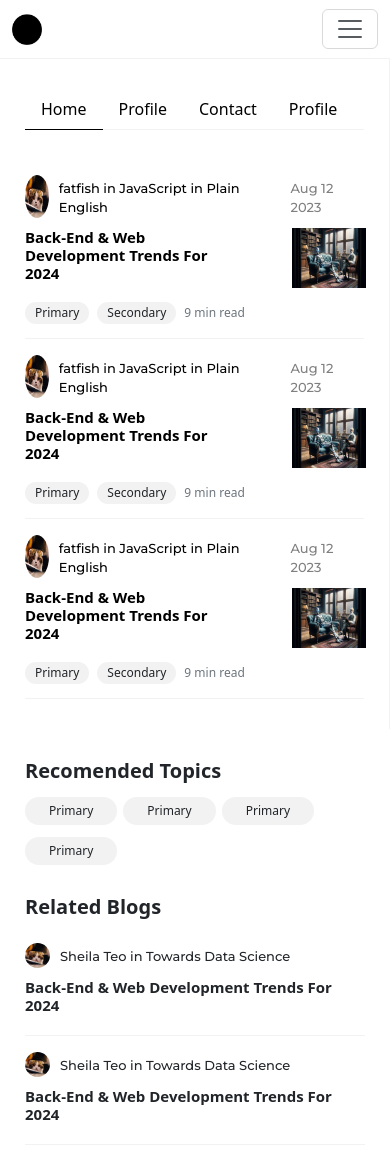
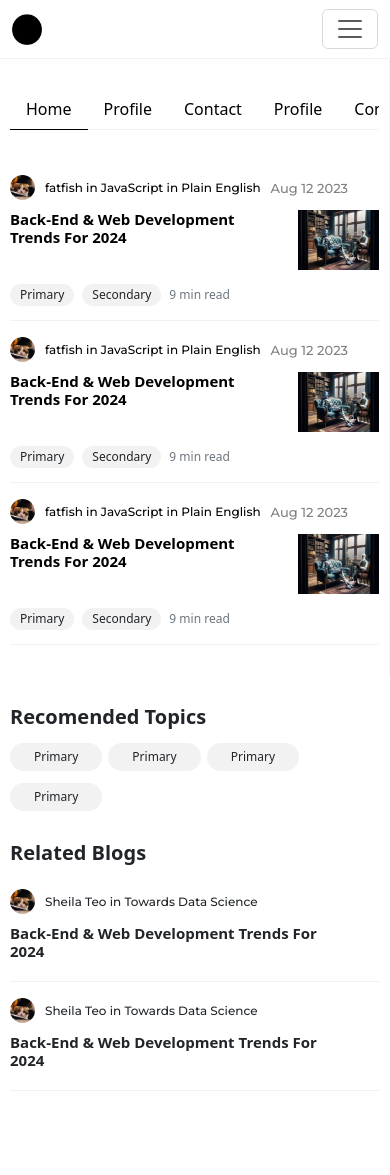
Before and after one commit to naveenshri1997/blr, a React (Create React App) app: page / in a window 390 px wide. After the commit the page ends 1121 px from the top, so only its background shows below. Built offline with nearby package versions, Linux system fonts and the light colour scheme.

Commit message:
Update index.css

```diff
--- a/src/index.css
+++ b/src/index.css
@@ -24,10 +24,10 @@ a{
   border-right: solid 1px #F2F2F2;
 }
 .allsidepadd{
-  padding:30px 25px !important;
+  padding:30px 10px !important;
 }
 .allsidepadd2{
-  padding:30px 25px !important;
+  padding:30px 10px !important;
 }
 
 .navbar {
@@ -312,6 +312,13 @@ a{
 }
 
 @media screen and (max-width: 552px) {
+  .navbar .form-control {
+    background-color: rgb(239 239 239 / 50%);
+    border-radius: 30px;
+    border: none;
+    margin-top: 20px;
+}
+
   .scroll_category .nav.nav-pills {
     white-space: nowrap;
     white-space: nowrap;
@@ -334,7 +341,7 @@ a{
   display: inline-flex;
   font-weight: 500;
   margin-right: 10px;
-  font-size: 13px;
+  font-size: 12px;
 }
 .blog_container .author .author_date {
   display: inline-flex;
```
